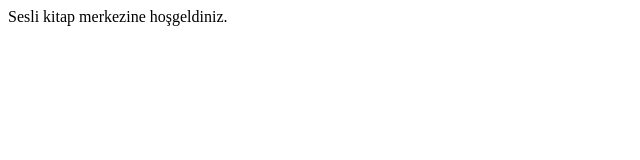
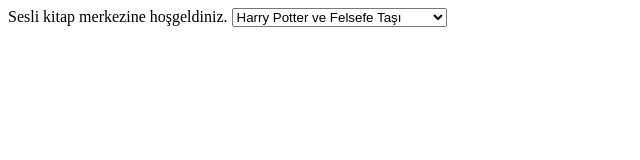
Before and after one commit to shimuragin/Audiobooks, a plain HTML site: page index.html in a window 1280 px wide. Shown: the whole page, without its empty margins (0-640 px from the left). Drawn offline with Linux system fonts and the light colour scheme.

Commit message:
Update index.html

```diff
--- a/index.html
+++ b/index.html
@@ -4,5 +4,11 @@
 </head>
 <body>
 Sesli kitap merkezine hoşgeldiniz.
+<select>
+  <option value="hp1">Harry Potter ve Felsefe Taşı</option>
+  <option value="hp2">Harry Potter ve Sırlar Odası</option>
+  <option value="hp3">Harry Potter ve Azkaban Tutsağı</option>
+  <option value="hp4">Harry Potter ve Ateş Kadehi</option>
+</select>
 </body>
 </html>
```
